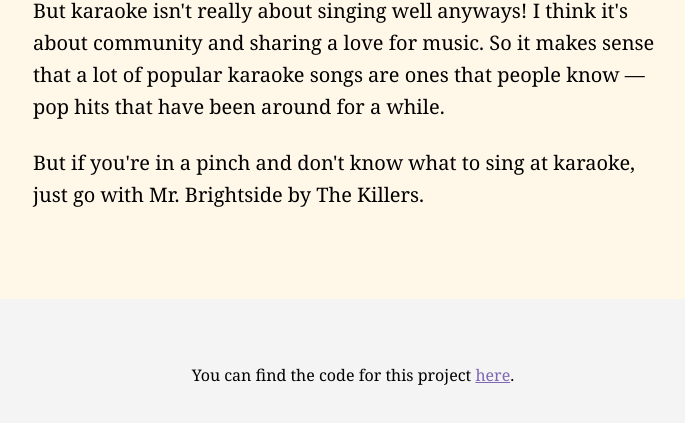
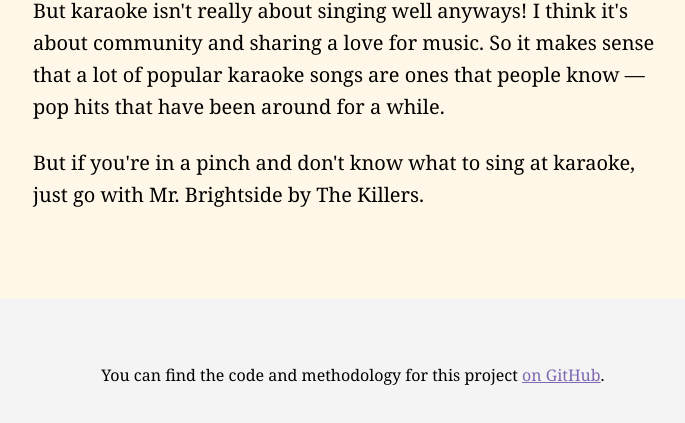
Before and after one commit to khadijaalam/karaoke-songs, a plain HTML site: page docs/index.html in a window 1280 px wide. Shown: the part 5798-6221 px from the top of the page, without its empty margins (287-972 px from the left). Drawn offline with Linux system fonts and the light colour scheme; a web font is replaced by a local one.

Commit message:
Update index.html

```diff
--- a/docs/index.html
+++ b/docs/index.html
@@ -211,7 +211,7 @@
 
     <div class="footer">
         <div class="content">
-            <p>You can find the code for this project <a href="https://github.com/khadijaalam/karaoke-songs">here</a>.</p>
+            <p>You can find the code and methodology for this project <a href="https://github.com/khadijaalam/karaoke-songs">on GitHub</a>.</p>
         </div>
     </div>
 </body>
```
